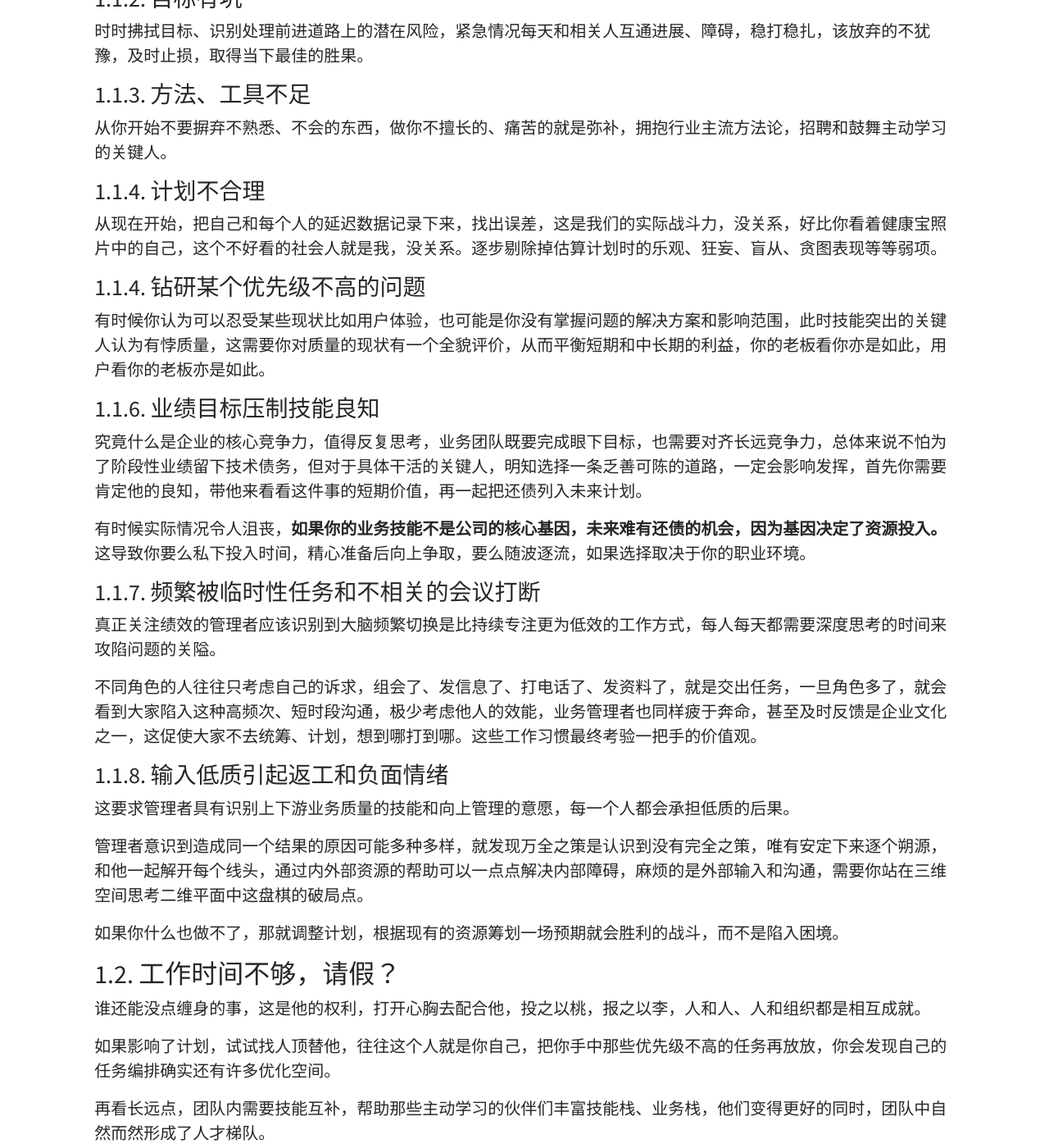
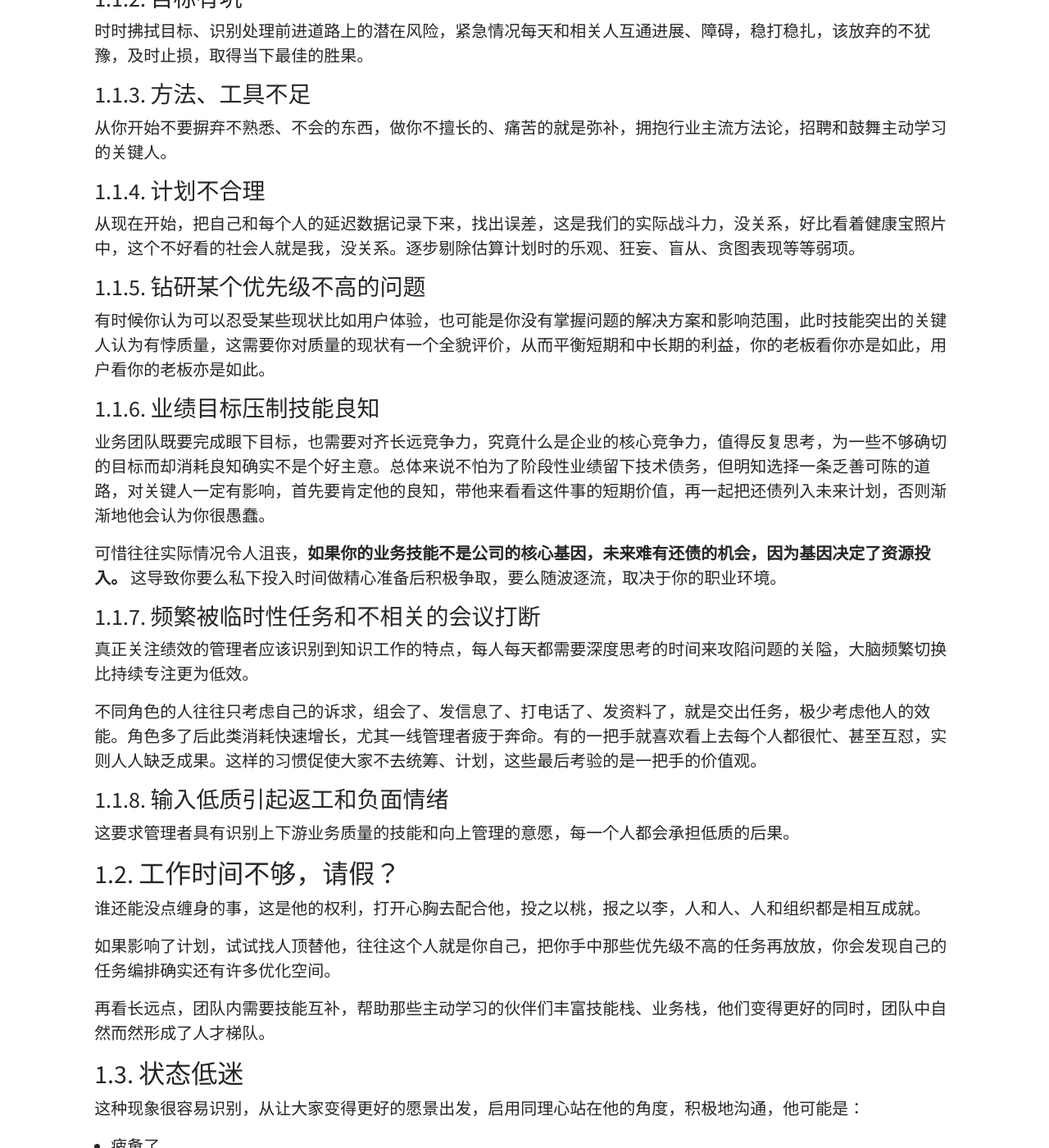
Before and after one commit to hubugui/hubugui.github.io, a Jekyll site: the page built from _posts/2022-10-29-团队创造价值低-3-关键人.md, in a window 1280 px wide and 1400 px high, scrolled down 1659 px. Shown: the whole window at 82% size. Built offline with Jekyll 4.4.1, drawn with Linux system fonts in a browser that asks for light colours; comment, search, counter and statistics services are not loaded; some of the changed text lies outside the part shown.

Commit message:
Update 2022-10-29-团队创造价值低-3-关键人.md

```diff
--- a/_posts/2022-10-29-团队创造价值低-3-关键人.md
+++ b/_posts/2022-10-29-团队创造价值低-3-关键人.md
@@ -52,27 +52,23 @@ excerpt_separator: <!--more-->
 从你开始不要摒弃不熟悉、不会的东西，做你不擅长的、痛苦的就是弥补，拥抱行业主流方法论，招聘和鼓舞主动学习的关键人。
 
 ### 1.1.4. 计划不合理
-从现在开始，把自己和每个人的延迟数据记录下来，找出误差，这是我们的实际战斗力，没关系，好比你看着健康宝照片中的自己，这个不好看的社会人就是我，没关系。逐步剔除掉估算计划时的乐观、狂妄、盲从、贪图表现等等弱项。
+从现在开始，把自己和每个人的延迟数据记录下来，找出误差，这是我们的实际战斗力，没关系，好比看着健康宝照片中，这个不好看的社会人就是我，没关系。逐步剔除估算计划时的乐观、狂妄、盲从、贪图表现等等弱项。
 
-### 1.1.4. 钻研某个优先级不高的问题
+### 1.1.5. 钻研某个优先级不高的问题
 有时候你认为可以忍受某些现状比如用户体验，也可能是你没有掌握问题的解决方案和影响范围，此时技能突出的关键人认为有悖质量，这需要你对质量的现状有一个全貌评价，从而平衡短期和中长期的利益，你的老板看你亦是如此，用户看你的老板亦是如此。
 
 ### 1.1.6. 业绩目标压制技能良知
-究竟什么是企业的核心竞争力，值得反复思考，业务团队既要完成眼下目标，也需要对齐长远竞争力，总体来说不怕为了阶段性业绩留下技术债务，但对于具体干活的关键人，明知选择一条乏善可陈的道路，一定会影响发挥，首先你需要肯定他的良知，带他来看看这件事的短期价值，再一起把还债列入未来计划。
+业务团队既要完成眼下目标，也需要对齐长远竞争力，究竟什么是企业的核心竞争力，值得反复思考，为一些不够确切的目标而却消耗良知确实不是个好主意。总体来说不怕为了阶段性业绩留下技术债务，但明知选择一条乏善可陈的道路，对关键人一定有影响，首先要肯定他的良知，带他来看看这件事的短期价值，再一起把还债列入未来计划，否则渐渐地他会认为你很愚蠢。
 
-有时候实际情况令人沮丧，**如果你的业务技能不是公司的核心基因，未来难有还债的机会，因为基因决定了资源投入。** 这导致你要么私下投入时间，精心准备后向上争取，要么随波逐流，如果选择取决于你的职业环境。
+可惜往往实际情况令人沮丧，**如果你的业务技能不是公司的核心基因，未来难有还债的机会，因为基因决定了资源投入。** 这导致你要么私下投入时间做精心准备后积极争取，要么随波逐流，取决于你的职业环境。
 
 ### 1.1.7. 频繁被临时性任务和不相关的会议打断
-真正关注绩效的管理者应该识别到大脑频繁切换是比持续专注更为低效的工作方式，每人每天都需要深度思考的时间来攻陷问题的关隘。
+真正关注绩效的管理者应该识别到知识工作的特点，每人每天都需要深度思考的时间来攻陷问题的关隘，大脑频繁切换比持续专注更为低效。
 
-不同角色的人往往只考虑自己的诉求，组会了、发信息了、打电话了、发资料了，就是交出任务，一旦角色多了，就会看到大家陷入这种高频次、短时段沟通，极少考虑他人的效能，业务管理者也同样疲于奔命，甚至及时反馈是企业文化之一，这促使大家不去统筹、计划，想到哪打到哪。这些工作习惯最终考验一把手的价值观。
+不同角色的人往往只考虑自己的诉求，组会了、发信息了、打电话了、发资料了，就是交出任务，极少考虑他人的效能。角色多了后此类消耗快速增长，尤其一线管理者疲于奔命。有的一把手就喜欢看上去每个人都很忙、甚至互怼，实则人人缺乏成果。这样的习惯促使大家不去统筹、计划，这些最后考验的是一把手的价值观。
 
 ### 1.1.8. 输入低质引起返工和负面情绪
 这要求管理者具有识别上下游业务质量的技能和向上管理的意愿，每一个人都会承担低质的后果。
-
-管理者意识到造成同一个结果的原因可能多种多样，就发现万全之策是认识到没有完全之策，唯有安定下来逐个朔源，和他一起解开每个线头，通过内外部资源的帮助可以一点点解决内部障碍，麻烦的是外部输入和沟通，需要你站在三维空间思考二维平面中这盘棋的破局点。
-
-如果你什么也做不了，那就调整计划，根据现有的资源筹划一场预期就会胜利的战斗，而不是陷入困境。
 
 ## 1.2. 工作时间不够，请假？
 
@@ -119,3 +115,8 @@ excerpt_separator: <!--more-->
 林子大了，什么鸟都有。作为领导者要意识到这种情况在所难免，先放下嫌恶的第一反应，而去**公开**甄别负面信息。如果是真的，开诚布公拔掉这根刺，造福大家，收益归于你和团队，如果这是假的，反而是一个难得的拨乱反正的契机。和政府面对共公众一样，一个帮你进步，一个帮你洗脱，何乐而不为？只要你勇敢地正确面对，守得云开见月明，就可以逐步把决策层的公信力提升到更高一档，整个团队的风气为之一变。
 
 千万不要狭隘地认为受到了挑衅，你是领导，团队价值和利益的守门人，但凡对你有帮助的方法、人和事，都要去拥抱。福兮祸兮，既已发生，就朝着有利的方向去看、去运用，切忌意气用事。
+
+
+我从过去的软件开发经历中整理出上面这些情形，难以面面俱到。作为管理者意识到造成同一个结果的原因可能多种多样，就发现万全之策是承认没有完全之策，唯有安定下来逐个朔源，和他一起解开每个线头，通过内外部资源的帮助可以一点点解决内部障碍，麻烦的是外部输入，需要你站在三维空间思考二维平面中这盘棋的破局点。
+
+万一你什么也做不了，那也没关系，去调整计划，根据现有资源筹划一场预期就会胜利的战斗，而不是和团队频繁陷入困境。
```
